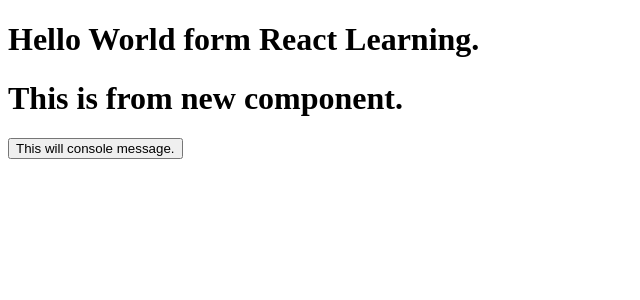
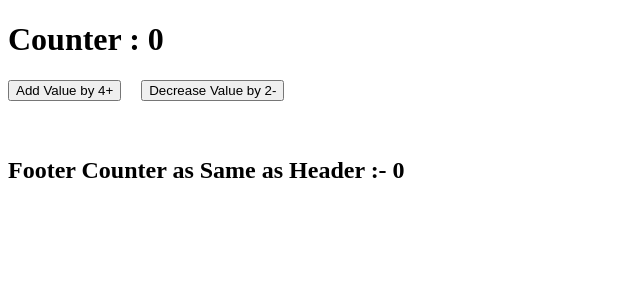
Before and after one commit to rishitkundariya/Learning_React_Js, a React (Create React App) app in the folder react_js_demo/: page / in a window 1280 px wide. Shown: the top 300 px of the page, without its empty margins (0-640 px from the left). Built offline with nearby package versions, Linux system fonts and the light colour scheme.

Commit message:
Counter with pervious state, use of useStateHooks

```diff
--- /dev/null
+++ b/react_js_demo/src/Counter.jsx
@@ -0,0 +1,39 @@
+import React,{useEffect, useState} from "react";
+
+export function Counter(){
+    const [counter,setCounter]=useState(0)
+
+    function descreseValue(){
+        setCounter(previousCounter=> previousCounter-1);
+        setCounter(previousCounter=> previousCounter-1);
+
+    }
+    function increaseValue(){
+        setCounter(previousCounter=> previousCounter+1);
+        setCounter(previousCounter=> previousCounter+1);
+        setCounter(previousCounter=> previousCounter+1);
+        setCounter(previousCounter=> previousCounter+1);
+
+    }
+
+    useEffect(()=> {},[counter])
+
+    return(
+        <>
+        <h1> Counter : {counter}</h1>
+       <div>
+            <button onClick={increaseValue} style={{marginRight:"20px"}}> Add Value by 4+</button>
+            <button onClick={descreseValue}> Decrease Value by 2-</button>
+       </div>
+       <br/>
+
+
+       <br/>
+
+       <h2> Footer Counter as Same as Header :- {counter} </h2>
+
+
+
+        </>
+    )
+}
--- a/react_js_demo/src/index.js
+++ b/react_js_demo/src/index.js
@@ -2,11 +2,13 @@
 import ReactDOM from 'react-dom/client';
 import App from './App';
 import { CustomComponent } from './CustomComponent';
+import { Counter } from './Counter';
 
 const root = ReactDOM.createRoot(document.getElementById('root'));
 root.render(
   <React.StrictMode>
-    <App />
-    <CustomComponent/>
+    {/* <App /> */}
+    {/* <CustomComponent/> */}
+    <Counter></Counter>
   </React.StrictMode>
 );
```
